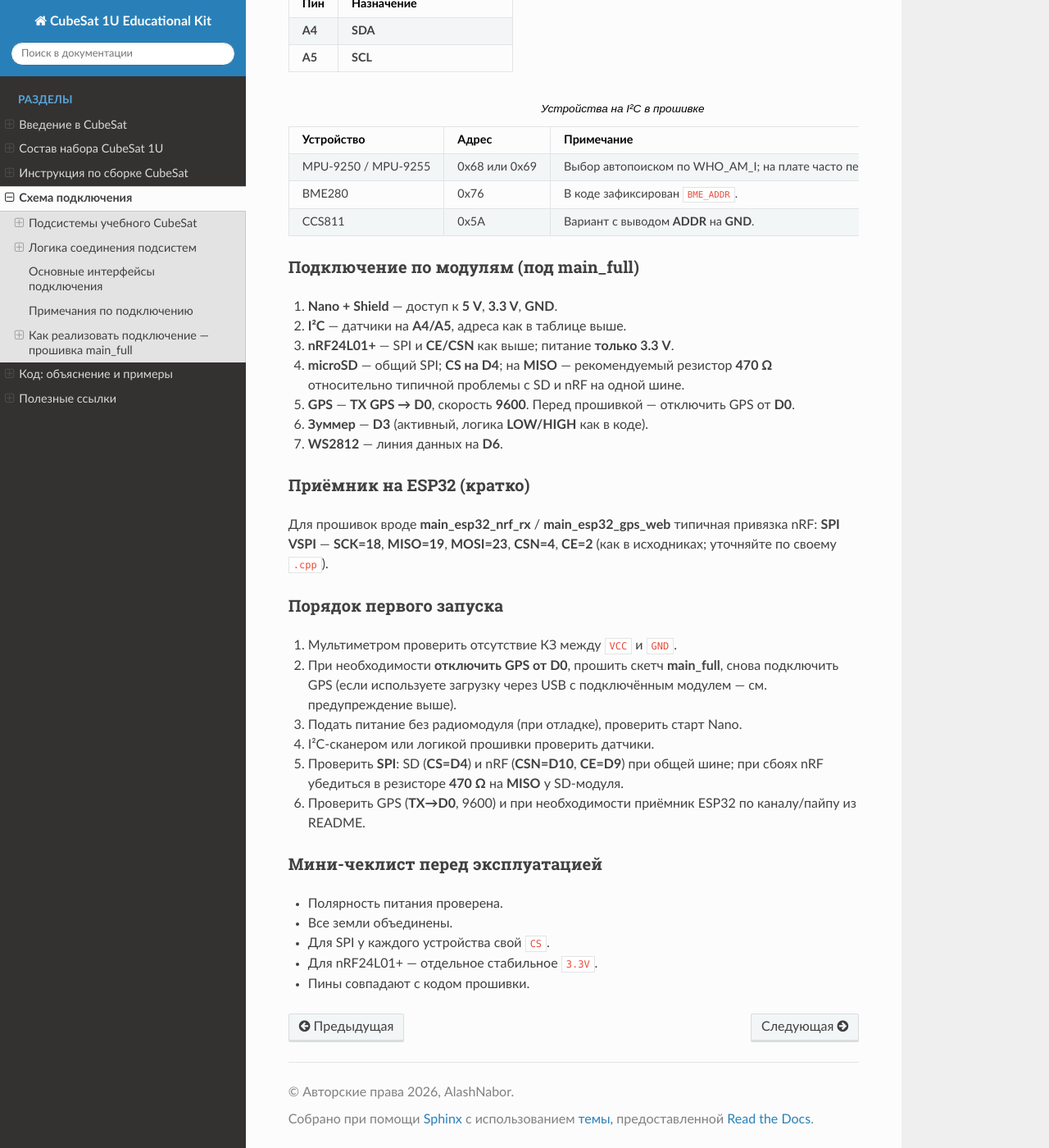
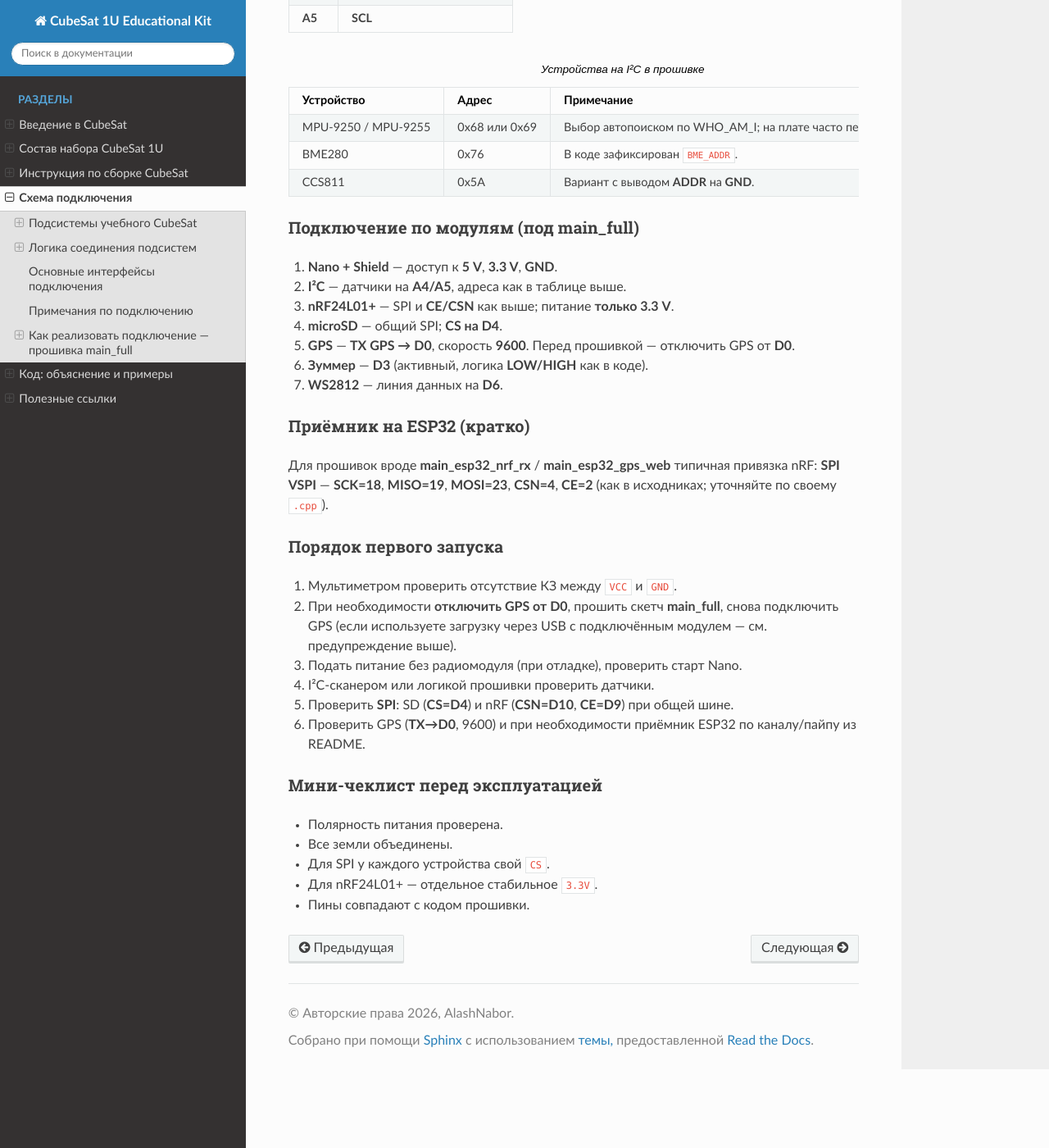
Before and after one commit to Alashed/cubesat-wiki, a Sphinx documentation site: the page built from docs/wiki/source/wiring-diagram.rst, in a window 1280 px wide and 1400 px high, scrolled down 5924 px. Shown: the whole window at 82% size. Built offline with Sphinx 7.4.7 and the Read the Docs theme 3.1.0, drawn with Linux system fonts in a browser that asks for light colours; some of the changed text lies outside the part shown.

Commit message:
Drop the 470 ohm MISO resistor notes; the SD modules ship with it onboard.
Co-Authored-By: Claude Opus 4.7 (1M context) <noreply@anthropic.com>

```diff
--- a/docs/wiki/source/wiring-diagram.rst
+++ b/docs/wiki/source/wiring-diagram.rst
@@ -161,8 +161,6 @@ PAYLOAD — полезная нагрузка
 - **nRF24L01+** — только **3.3 V** на модуль (не 5 V) и стабильное питание.
 - Общая **SPI**-шина для **microSD** и **nRF**: разные линии выбора чипа —
   **CS карты = D4**, **CSN nRF = D10**.
-- Между **SD-модулем** и общей шиной на линии **MISO** рекомендуется резистор
-  **470 Ω**: иначе недорогие SD-модули часто «держат» MISO, и **nRF не виден** на шине.
 - На **I2C** линии **SDA/SCL** общие; устройства с разными адресами.
 - Линии **IRQ** nRF и **nINT** CCS811 в **main_full** не используются (как и опциональный
   IRQ на D2 в README).
@@ -235,7 +233,7 @@ PAYLOAD — полезная нагрузка
    * - MOSI
      - **D11**
    * - MISO
-     - **D12** (см. резистор **470 Ω** выше — между SD-модулем и общей шиной MISO)
+     - **D12**
    * - SCK
      - **D13**
    * - CS (SD)
@@ -284,8 +282,7 @@ PAYLOAD — полезная нагрузка
 1. **Nano + Shield** — доступ к **5 V**, **3.3 V**, **GND**.
 2. **I²C** — датчики на **A4/A5**, адреса как в таблице выше.
 3. **nRF24L01+** — SPI и **CE/CSN** как выше; питание **только 3.3 V**.
-4. **microSD** — общий SPI; **CS на D4**; на **MISO** — рекомендуемый резистор **470 Ω**
-   относительно типичной проблемы с SD и nRF на одной шине.
+4. **microSD** — общий SPI; **CS на D4**.
 5. **GPS** — **TX GPS → D0**, скорость **9600**. Перед прошивкой — отключить GPS от **D0**.
 6. **Зуммер** — **D3** (активный, логика **LOW/HIGH** как в коде).
 7. **WS2812** — линия данных на **D6**.
@@ -305,8 +302,7 @@ PAYLOAD — полезная нагрузка
    GPS (если используете загрузку через USB с подключённым модулем — см. предупреждение выше).
 3. Подать питание без радиомодуля (при отладке), проверить старт Nano.
 4. I²C-сканером или логикой прошивки проверить датчики.
-5. Проверить **SPI**: SD (**CS=D4**) и nRF (**CSN=D10**, **CE=D9**) при общей шине; при сбоях
-   nRF убедиться в резисторе **470 Ω** на **MISO** у SD-модуля.
+5. Проверить **SPI**: SD (**CS=D4**) и nRF (**CSN=D10**, **CE=D9**) при общей шине.
 6. Проверить GPS (**TX→D0**, 9600) и при необходимости приёмник ESP32 по каналу/пайпу из README.
 
 Мини-чеклист перед эксплуатацией
```
Also changed, not shown: docs/wiki/source/coding-diagnostics.rst (+4 -4 lines), docs/wiki/source/coding-sd.rst (+0 -12 lines).
